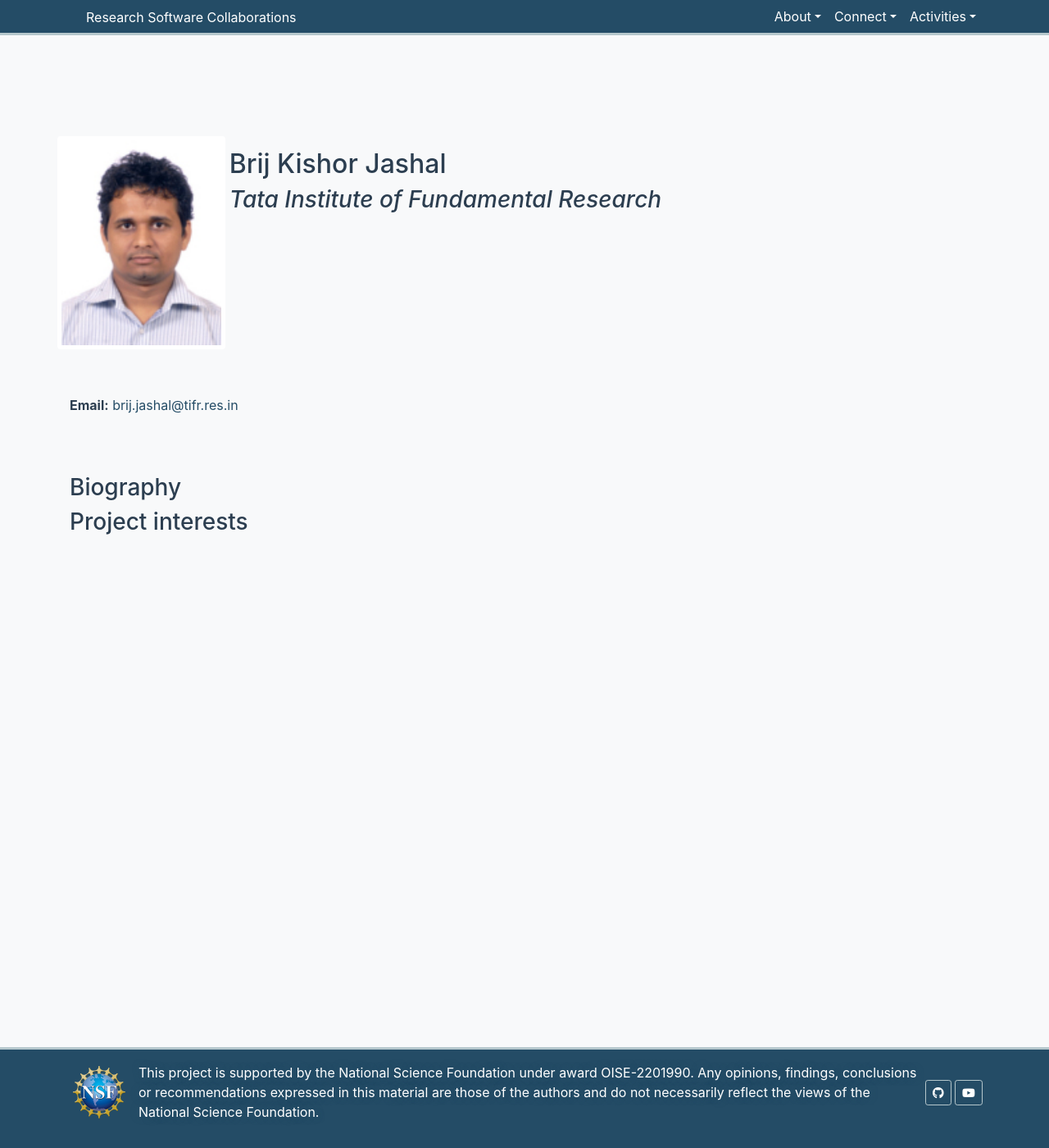
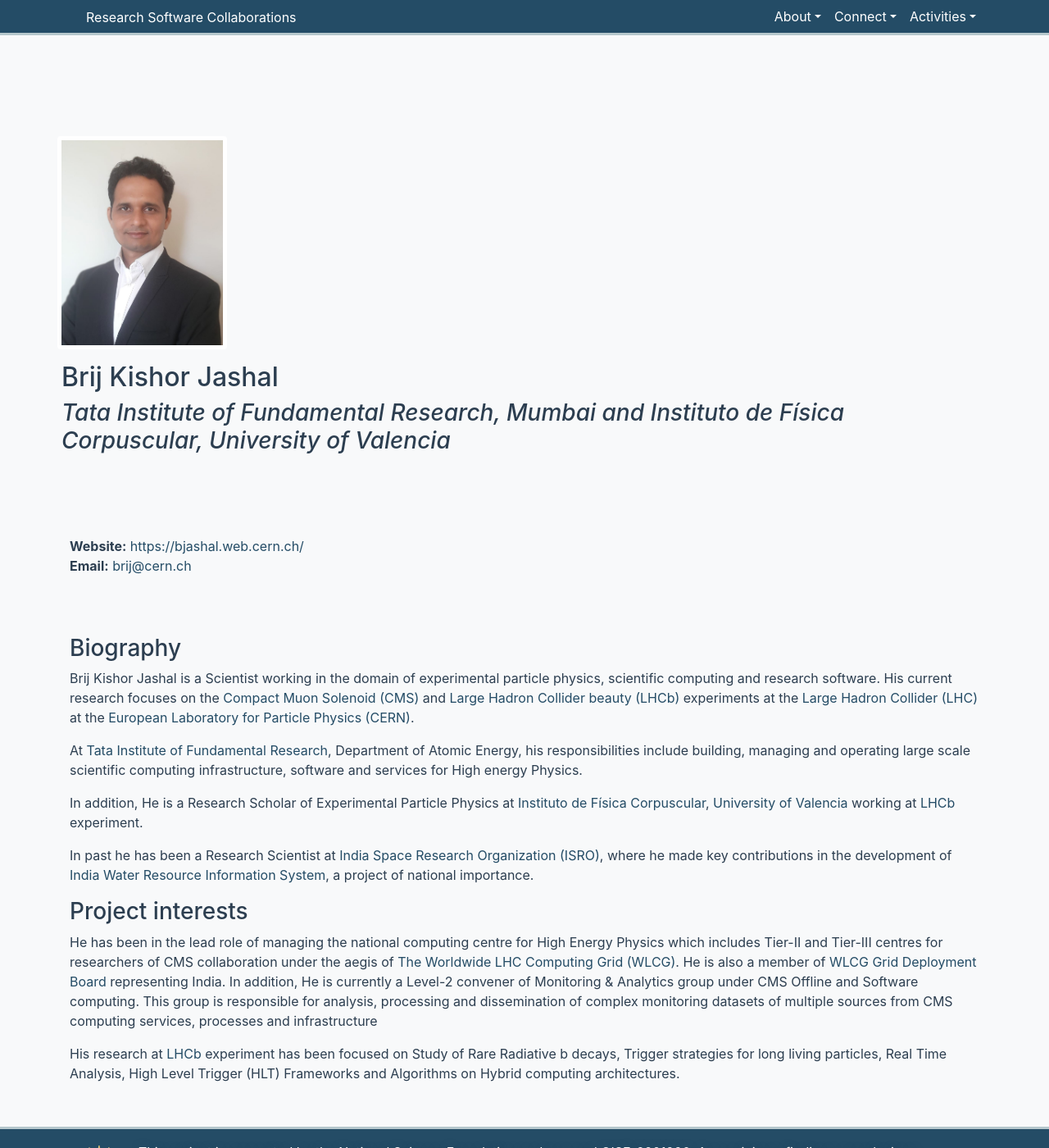
Before and after one commit to research-software-collaborations/research-software-collaborations.github.io, a Jekyll site: the page built from _collaborators/brij01.md, in a window 1280 px wide and 1400 px high. Shown: the whole window at 82% size. Built offline with Jekyll 4.4.1, drawn with Linux system fonts in a browser that asks for light colours; cached includes are drawn as plain includes.

Commit message:
updating brij's profile

```diff
--- a/_collaborators/brij01.md
+++ b/_collaborators/brij01.md
@@ -1,19 +1,37 @@
 ---
 layout: collaborator
 active: true
-e-mail: brij.jashal@tifr.res.in
-institution: Tata Institute of Fundamental Research
+e-mail: brij@cern.ch
+gitlab: https://gitlab.cern.ch/bjashal
+institution: Tata Institute of Fundamental Research, Mumbai and Instituto de Física Corpuscular, University of Valencia
 name: Brij Kishor Jashal
 photo: "/assets/images/team/Brij-Kishor-Jashal.jpeg"
 shortname: brij01
 title:
-website:
+website: https://bjashal.web.cern.ch/
+publications: https://inspirehep.net/authors/1210079
 networks:
   - cms
   - lhcb
-presentations:
+  - HSF
 ---
 
 ### Biography
 
+Brij Kishor Jashal is a Scientist working in the domain of experimental particle physics, scientific computing and research software. His current research focuses on the
+[Compact Muon Solenoid (CMS)](https://cms.cern) and [Large Hadron Collider beauty (LHCb)](https://lhcb-outreach.web.cern.ch/) experiments at the
+[Large Hadron Collider (LHC)](http://home.web.cern.ch/topics/large-hadron-collider) at the [European Laboratory for Particle Physics (CERN)](http://home.web.cern.ch/).
+
+At [Tata Institute of Fundamental Research](https://www.tifr.res.in/), Department of Atomic Energy, his responsibilities include building, managing and operating large scale scientific computing infrastructure, software and services for High energy Physics.
+
+In addition, He is a Research Scholar of Experimental Particle Physics at [Instituto de Física Corpuscular](https://webific.ific.uv.es/), [University of Valencia](https://www.uv.es/) working at [LHCb](https://lhcb-outreach.web.cern.ch/) experiment.
+
+In past he has been a Research Scientist at [India Space Research Organization (ISRO)](https://www.isro.gov.in/), where he made key contributions in the development of  [India Water Resource Information System](https://indiawris.gov.in/wris/#/), a project of national importance.
+
 ### Project interests
+
+He has been in the lead role of managing the national computing centre for High Energy Physics which includes Tier-II and Tier-III centres for researchers of CMS collaboration under the aegis of [The Worldwide LHC Computing Grid (WLCG)](https://home.cern/science/computing/grid).
+He is also a member of [WLCG Grid Deployment Board](https://wlcg.web.cern.ch/collaboration/management/grid-deployment-board) representing India.
+In addition, He is currently a Level-2 convener of Monitoring & Analytics group under CMS Offline and Software computing. This group is responsible for analysis, processing and dissemination of complex monitoring datasets of multiple sources from CMS computing services, processes and infrastructure
+
+His research at [LHCb](https://lhcb-outreach.web.cern.ch/) experiment has been focused on Study of Rare Radiative b decays, Trigger strategies for long living particles, Real Time Analysis, High Level Trigger (HLT) Frameworks and Algorithms on Hybrid computing architectures.
```
Also changed, not shown: assets/images/team/Brij-Kishor-Jashal.jpeg.
